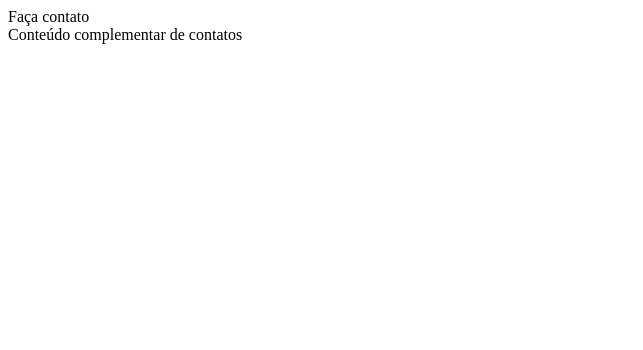
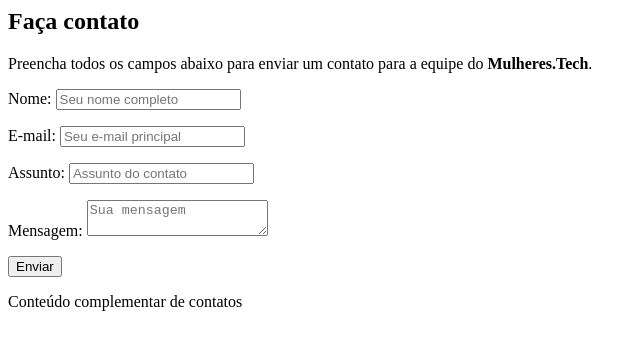
Before and after one commit to aclarafernandes/mulheres.tech, a plain HTML site: page pages/contacts/index.html in a window 1280 px wide. Shown: the whole page, without its empty margins (0-643 px from the left). Drawn offline with Linux system fonts and the light colour scheme.

Commit message:
Segunda parte dos ajustes

```diff
--- a/pages/contacts/index.html
+++ b/pages/contacts/index.html
@@ -1,13 +1,42 @@
 <!-- Conteúdo principal -->
 <article>
 
-    Faça contato
+  <h2>Faça contato</h2>
+  <p>Preencha todos os campos abaixo para enviar um contato para a equipe do <strong>Mulheres.Tech</strong>.</p>
 
- </article>
+  <form action="" method="post" name="contacts" id="contacts">
 
- <!-- Conteúdo complementar / barra lateral -->
- <aside>
+    <p>
+      <label for="name">Nome:</label>
+      <input type="text" name="name" id="name" required minlength="3" placeholder="Seu nome completo" class="valid">
+    </p>
 
-   Conteúdo complementar de contatos
+    <p>
+      <label for="email">E-mail:</label>
+      <input type="email" name="email" id="email" required placeholder="Seu e-mail principal" class="valid">
+    </p>
 
- </aside>
+    <p>
+      <label for="subject">Assunto:</label>
+      <input type="text" name="subject" id="subject" required minlength="5" placeholder="Assunto do contato" class="valid">
+    </p>
+
+    <p>
+      <label for="message">Mensagem:</label>
+      <textarea name="message" id="message" required minlength="5" placeholder="Sua mensagem" class="valid"></textarea>
+    </p>
+
+    <p>
+      <button type="submit">Enviar</button>
+    </p>
+
+  </form>
+
+</article>
+
+<!-- Conteúdo complementar / barra lateral -->
+<aside>
+
+  Conteúdo complementar de contatos
+
+</aside>
--- a/pages/contacts/style.css
+++ b/pages/contacts/style.css
@@ -0,0 +1,62 @@
+/**
+ * Folha de estilos do formuláriop de contatos.
+ **/
+
+#contacts {
+    width: 100%;
+    max-width: 475px;
+    margin: auto;
+}
+
+#contacts label {
+    display: block;
+    margin: 0 0 .25rem .25rem;
+}
+
+#contacts input, #contacts textarea, #contacts button {
+    width: 100%;
+    border-radius: .3rem;
+    font-family: inherit;
+    font-size: 1rem;
+    padding: .4rem .5rem;
+}
+
+#contacts textarea {
+    height: 6rem;
+    resize: vertical;
+}
+
+#contacts button {
+    width: auto;
+    background: linear-gradient(rgb(232, 1, 232), rgb(74, 0, 74));
+    color: white;
+    border: none;
+    box-shadow: 5px 5px 10px 0px rgba(138, 138, 138, 1);
+    cursor: pointer;
+}
+
+#contacts button:hover {
+    background: linear-gradient(rgb(255, 89, 255), rgb(139, 0, 139));
+}
+
+/* Estilo para campo válido */
+#contacts input:valid, #contacts textarea:valid {
+    background-color: rgb(232, 240, 254);
+    border: 1px solid green;
+    border-bottom: 3px solid green;
+}
+
+
+/* Estilo para campo inválido */
+#contacts input:invalid, #contacts textarea:invalid {
+    background-color: rgb(255, 207, 207);
+    border: 1px solid red;
+    border-bottom: 3px solid red;
+}
+
+/* Estilo para o botão inválido */
+
+#contacts:invalid button {
+    background: linear-gradient(rgb(170, 170, 170), rgb(79, 79, 79));
+    cursor: not-allowed;
+}
--- a/script.js
+++ b/script.js
@@ -22,7 +22,7 @@
 function runApp() {
 
   // Carrega a página inicial do site quando este iniciar:
-  loadPage('home');
+  loadPage('contacts');
 
   /**
    * jQuery → Quando houver click em um elemento <a>, execute o aplicativo
```
